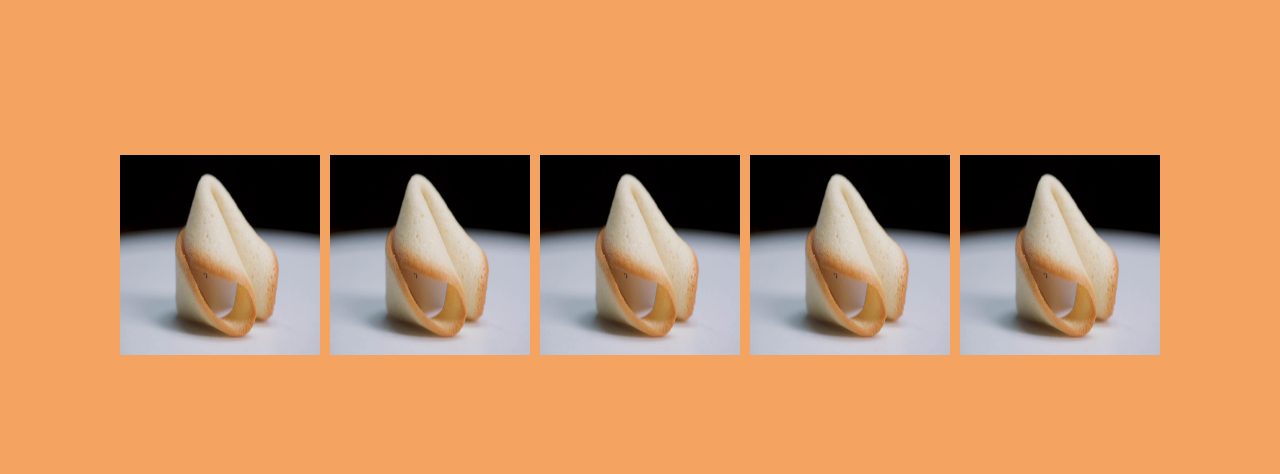
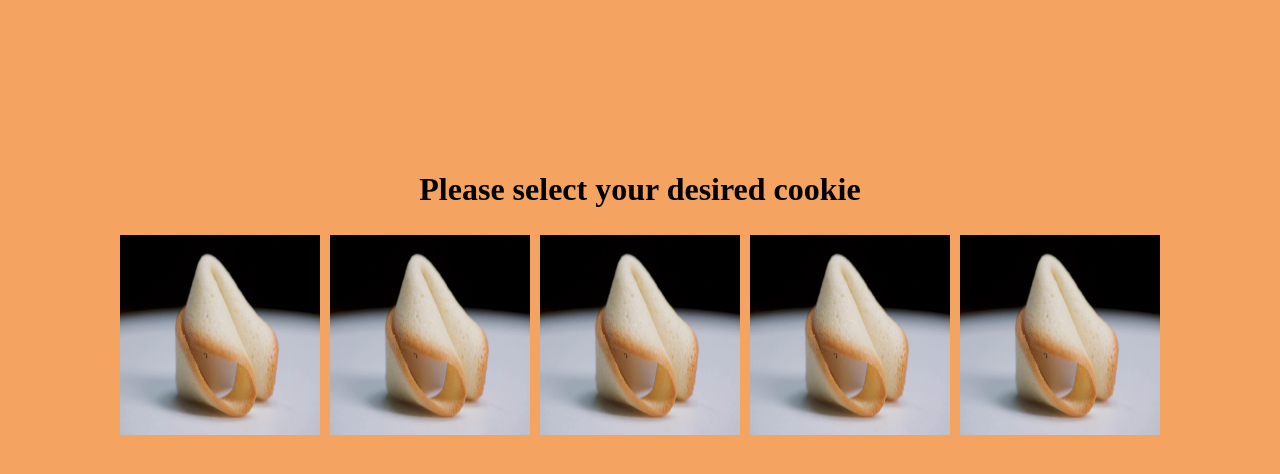
Before and after one commit to haochen8/1DV610-L1, a website with bundled scripts: page src/index.html in a window 1280 px wide. Both pictures are taken after typing "Sample" into the empty fields and a click on the button "Submit". Built offline with nearby package versions, Linux system fonts and the light colour scheme.

Commit message:
Add title to cookie container

```diff
--- a/src/css/style.css
+++ b/src/css/style.css
@@ -41,8 +41,9 @@ body {
 
 #cookie-container {
   display: flex;
+  flex-direction: column;
+  align-items: center;
   justify-content: center;
-  align-items: center;
 }
 
 #cookie-container img {
--- a/src/index.html
+++ b/src/index.html
@@ -10,7 +10,7 @@
   <body>
     <!-- Welcome message container-->
     <div id="welcome-container">
-      <h1>Welcome and select your Fortune Cookie</h1>
+      <h1>Welcome and get your Fortune Cookie</h1>
 
       <!-- Form for handle the name input -->
       <form id="name-form">
@@ -23,8 +23,9 @@
     </div>
 
     <!-- Fortune cookie container -->
-     <div id="cookie-container">
-     </div>
-
+    <div id="cookie-container">
+      <h1>Please select your desired cookie</h1>
+      <div id="cookie-img"></div>
+    </div>
   </body>
 </html>
--- a/src/index.js
+++ b/src/index.js
@@ -1,5 +1,8 @@
 /**
  * Main entry point of application.
+ *
+ * @author Hao Chen <hc222ig@student.lnu.se>
+ * @version 1.1.0
  */
 
 import { getNameInput } from "./js/components/nameInput.js";
@@ -11,6 +14,10 @@ document.addEventListener("DOMContentLoaded", () => {
 
   // Get welcome container
   const welcomeContainer = document.getElementById("welcome-container");
+
+  // Get cookie container and hide
+  const cookieContainer = document.getElementById("cookie-container")
+  cookieContainer.style.display = "none"
 
   nameForm.addEventListener("submit", (event) => {
     event.preventDefault(); // Prevent the form from refreshing page
@@ -26,8 +33,9 @@ document.addEventListener("DOMContentLoaded", () => {
       errorMessage.textContent = "";
       //Hide name form
       welcomeContainer.style.display = "none";
-      //Call displayCookies
+      //Call displayCookies and show
       displayCookies();
+      cookieContainer.style.display = 'flex'
     }
   });
 });
--- a/src/js/components/displayQuote.js
+++ b/src/js/components/displayQuote.js
@@ -0,0 +1,6 @@
+/**
+ * Displays a random quote component.
+ *
+ * @author Hao Chen <hc222ig@student.lnu.se>
+ * @version 1.1.0
+ */
--- a/src/js/components/nameInput.js
+++ b/src/js/components/nameInput.js
@@ -1,5 +1,8 @@
 /**
  * Handles the name input component.
+ *
+ * @author Hao Chen <hc222ig@student.lnu.se>
+ * @version 1.1.0
  */
 export function getNameInput() {
   const nameInput = document.getElementById('name-input')
--- a/src/js/components/selectCookie.js
+++ b/src/js/components/selectCookie.js
@@ -1,12 +1,12 @@
 /**
- * Displays 5 identical cookie images.
+ * Displays 5 identical cookie image component.
+ *
+ * @author Hao Chen <hc222ig@student.lnu.se>
+ * @version 1.1.0
  */
 export function displayCookies() {
   // Get cookie-container from DOM
-  const cookieContainer = document.getElementById("cookie-container");
-
-  // Clear existing content
-  cookieContainer.innerHTML = "";
+  const cookieContainer = document.getElementById("cookie-img");
 
   // Create, loop and append identical img elements
   for (let i = 0; i < 5; i++) {
```
